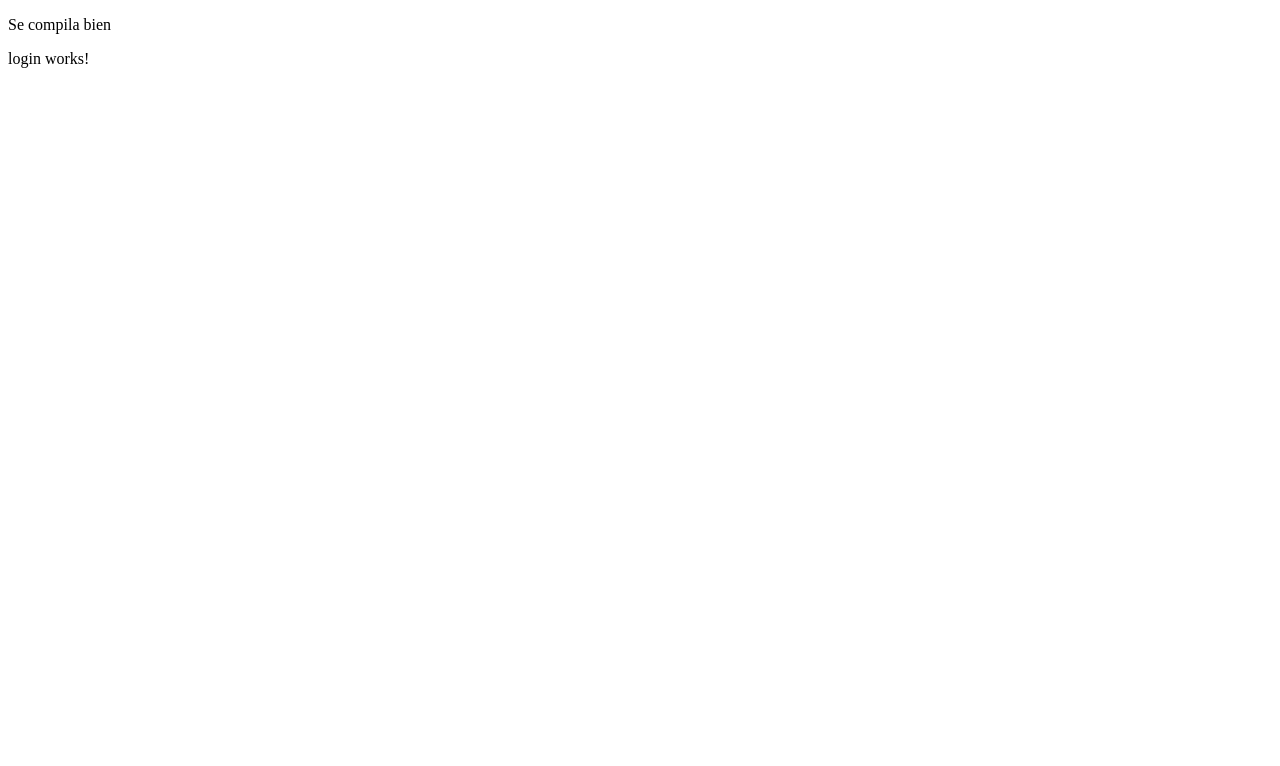
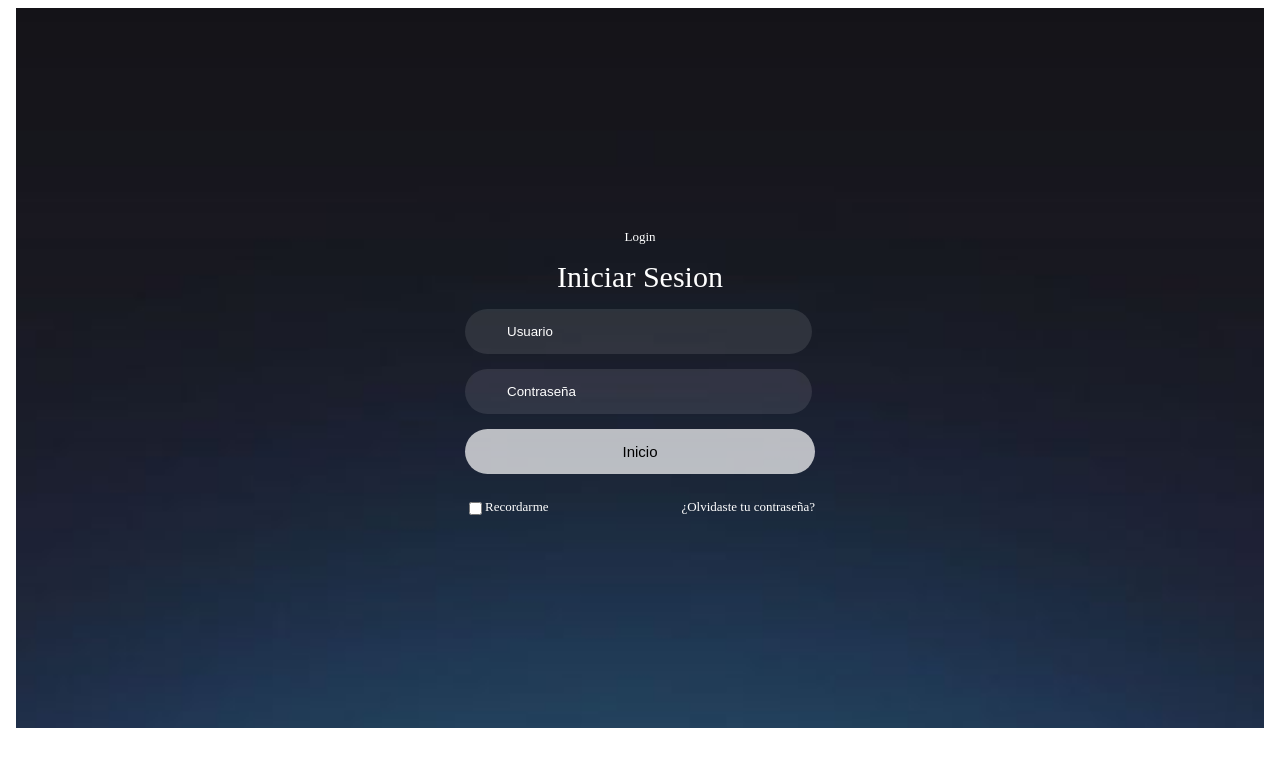
Before and after one commit to Ninthharp8/ProyectoFinal, an Angular app: page / in a window 1280 px wide. Shown: the top 766 px of the page. Built offline with nearby package versions, Linux system fonts and the light colour scheme.

Commit message:
se trabajo en componente login

```diff
--- a/src/app/Componentes/login/login.component.css
+++ b/src/app/Componentes/login/login.component.css
@@ -0,0 +1,105 @@
+/* body{
+    background-color: gray;
+} */
+body{
+    background-image: url("../../../assets/back.jpg");
+    background-size:cover;
+    background-repeat: no-repeat;
+    background-position: center;
+    background-attachment: fixed;
+}
+
+.box{
+    display: flex;
+    justify-content: center;
+    align-items: center;
+    min-height: 90vh;
+
+}
+
+.container{
+    width: 350px;
+    display: flex;
+    flex-direction: column;
+    padding: 0 15px 0 15px;
+}
+
+span{
+    color: #fff;
+    font-size: small;
+    display: flex;
+    justify-content: center;
+    padding: 10px 0 15px 0;
+
+}
+
+header {
+    color:#fff;
+    font-size: 30px;
+    display: flex;
+    justify-content: center;
+    padding: 0 0 15px 0;
+
+}
+.input-field{
+    display: flex;
+    flex-direction: column;
+    margin-bottom: 15px;
+
+}
+
+.input-field .input {
+    height: 45px;
+    width: 87%;
+    border: none;
+    outline: none;
+    border-radius: 30px ;
+    color: #fff ;
+    padding: 0 0 0 42px ;
+   background: rgba(255, 255, 255,0.1);
+}
+
+i{
+    position: relative;
+    left: 17px;
+    color: #fff;
+}
+
+::-webkit-input-placeholder{
+    color: #fff;
+}
+
+.submit{
+    border: none;
+    border-radius: 30px;
+    font-size: 15px;
+    height: 45px;
+    outline: none;
+    width: 100%;
+    background: rgba(255, 255, 255,0.7);
+    cursor: pointer;
+    transition: .3s;
+
+}
+
+.submit:hover{
+    box-shadow: 1px 5px 7px 1px rgba(0, 0, 0, 0.2);
+}
+
+.bottom{
+    display: flex;
+    flex-direction: row;
+    justify-content: space-between;
+    font-size: small;
+    color:#fff;
+    margin-top: 10px;
+}
+
+.left{
+    display: flex;
+}
+
+label a{
+    color: #fff;
+    text-decoration: none;
+}
--- a/src/app/Componentes/login/login.component.html
+++ b/src/app/Componentes/login/login.component.html
@@ -1 +1,40 @@
-<p>login works!</p>
+<!DOCTYPE html>
+<html lang="en">
+<head>
+    <meta charset="UTF-8">
+    <meta name="viewport" content="width=device-width, initial-scale=1.0">
+    <title>Login</title>
+</head>
+<body>
+
+    <div class="box">
+        <div class="container">
+            <div class="top-header">
+                <span> Login </span>
+                <header> Iniciar Sesion </header>
+            </div>
+            <div class="input-field">
+                <input type="text" class="input" placeholder="Usuario" required>
+            </div>
+            <div class="input-field">
+                <input type="password" class="input" placeholder="Contraseña" required>
+            </div>
+            <div class="input-field">
+                <input type="submit" class="submit" value="Inicio">
+
+            </div>
+            <div class="bottom">
+                <div class="left">
+                    <input type="checkbox" id="check">
+                    <label for="check">Recordarme</label>
+                </div>
+                <div class="right">
+                    <label>
+                        <a href="#">¿Olvidaste tu contraseña? </a>
+                   </label>
+                </div>
+            </div>
+        </div>
+    </div>
+</body>
+</html>
--- a/src/app/app.component.html
+++ b/src/app/app.component.html
@@ -1,2 +1,2 @@
-<p> Se compila bien</p>
+
 <app-login></app-login>
```
Also changed, not shown: src/assets/back.jpg (added).
